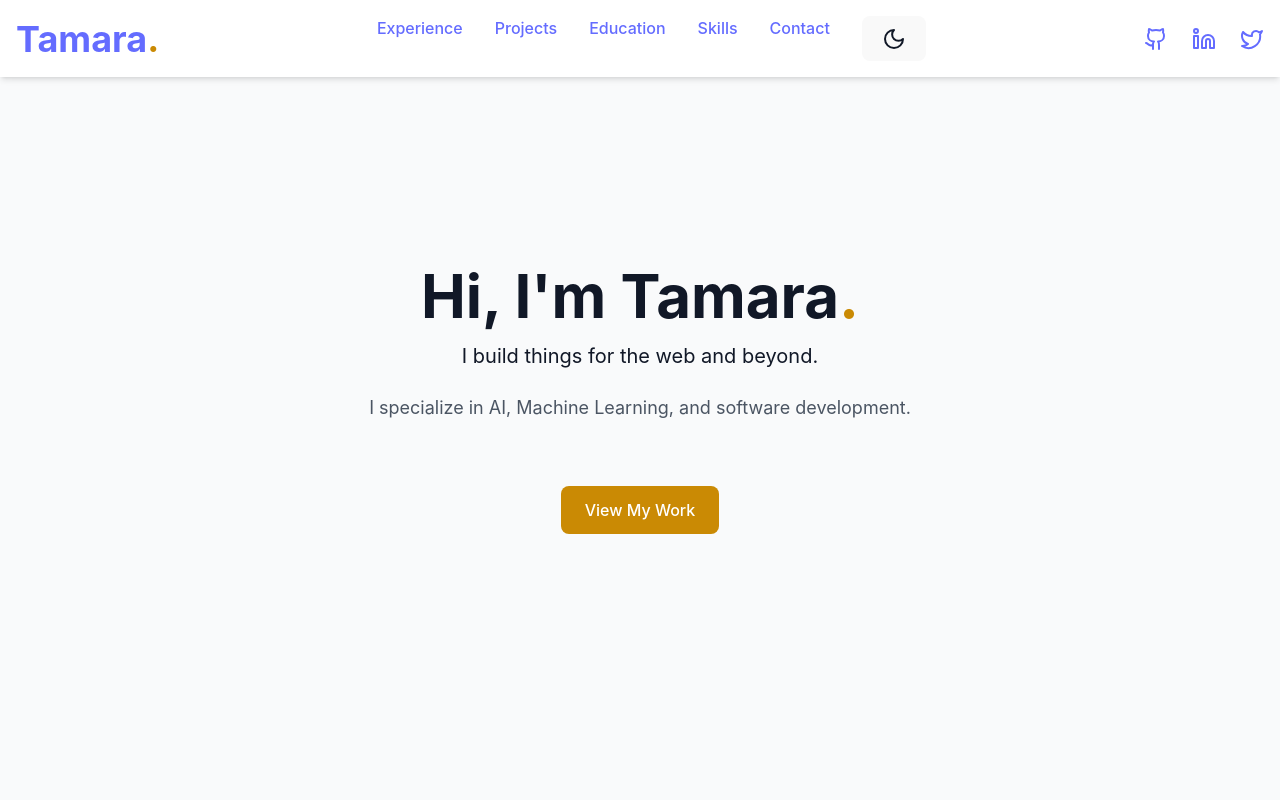
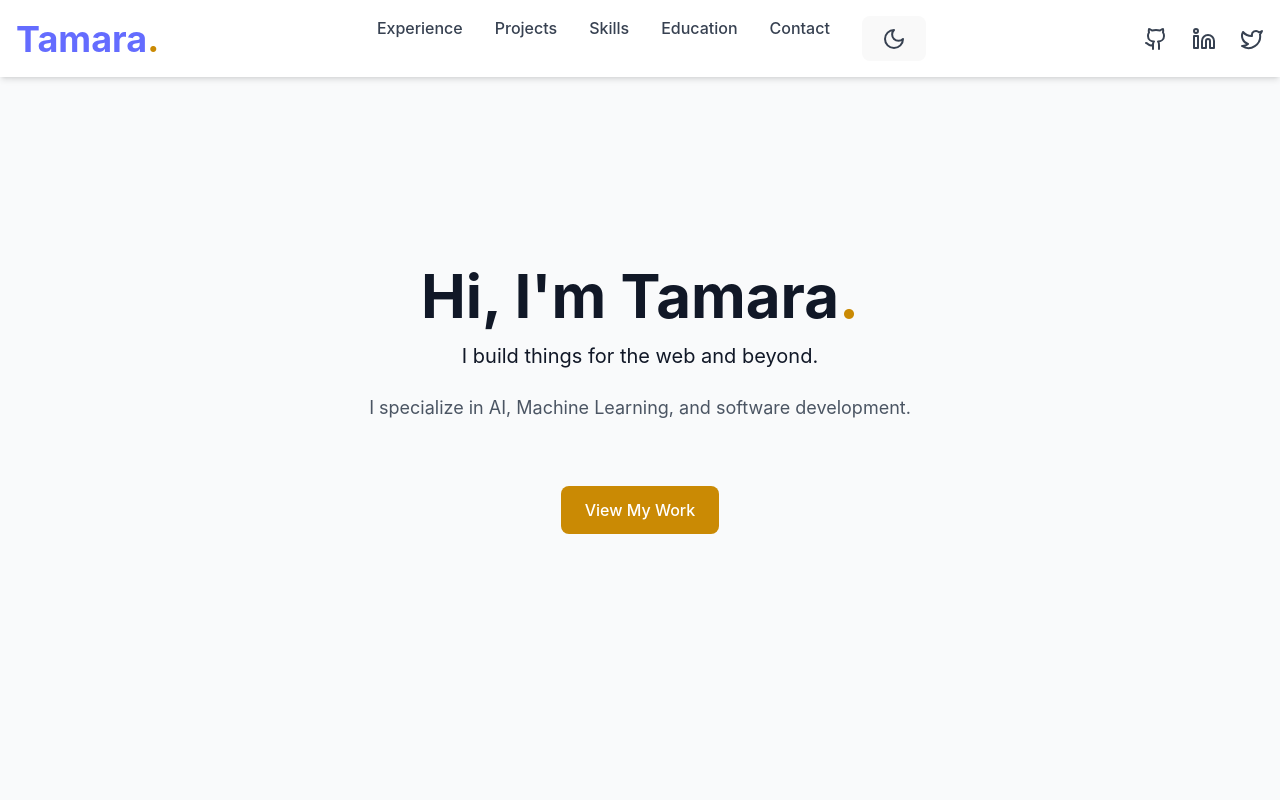
Before and after one commit to tamara-kostova/tamara-kostova.github.io, a React (Vite) app in the folder portfolio/: page / in a window 1280 px wide. Shown: the top 800 px of the page. Built offline with nearby package versions, Linux system fonts and the light colour scheme.

Commit message:
fix mobile menu toggle, dark theme colors and active section highlight

```diff
--- a/portfolio/src/Portfolio.jsx
+++ b/portfolio/src/Portfolio.jsx
@@ -1,5 +1,5 @@
 import React, { useState, useEffect } from 'react';
-import { Github, Linkedin, Twitter, ChevronUp, ExternalLink, Moon, Sun } from 'lucide-react';
+import { Github, Linkedin, Twitter, ChevronUp, ExternalLink, Moon, Sun, Menu, X } from 'lucide-react';
 import { FaPython, FaJava, FaDocker, FaGit } from 'react-icons/fa';
 import { SiCplusplus, SiC, SiFastapi, SiSpring, SiLangchain } from 'react-icons/si';
 import { VscAzure } from "react-icons/vsc";
@@ -8,6 +8,8 @@ const Portfolio = () => {
   const [isDarkMode, setIsDarkMode] = useState(false);
   const [showScrollTop, setShowScrollTop] = useState(false);
   const [isVisible, setIsVisible] = useState({});
+  const [isMobileMenuOpen, setIsMobileMenuOpen] = useState(false);
+  const [activeSection, setActiveSection] = useState('');
 
   useEffect(() => {
     const handleScroll = () => {
@@ -21,7 +23,27 @@ const Portfolio = () => {
           [element.dataset.animate]: isElementVisible
         }));
       });
+
+      const sections = ['experience', 'projects', 'skills', 'education', 'contact'];
+      let currentSection = '';
+
+      sections.forEach(section => {
+        const element = document.getElementById(section);
+        if (element) {
+          const rect = element.getBoundingClientRect();
+          if (rect.top <= 150 && rect.bottom >= 150) {
+            currentSection = section;
+          }
+        }
+      });
+
+      if (window.scrollY < 100) {
+        currentSection = 'home';
+      }
+
+      setActiveSection(currentSection);
     };
+
 
     window.addEventListener('scroll', handleScroll);
     return () => window.removeEventListener('scroll', handleScroll);
@@ -29,6 +51,9 @@ const Portfolio = () => {
 
   const toggleTheme = () => {
     setIsDarkMode(!isDarkMode);
+  };
+  const toggleMobileMenu = () => {
+    setIsMobileMenuOpen(!isMobileMenuOpen);
   };
 
   const tagCloudStyles = `
@@ -216,33 +241,59 @@ const Portfolio = () => {
     }
   ];
 
+  const navLinks = [
+    { href: '#experience', text: 'Experience' },
+    { href: '#projects', text: 'Projects' },
+    { href: '#skills', text: 'Skills' },
+    { href: '#education', text: 'Education' },
+    { href: '#contact', text: 'Contact' },
+  ];
+
+
   return (
     <div className={isDarkMode ? 'dark' : ''}>
       <div className="min-h-screen bg-white dark:bg-[#094243] text-gray-900 dark:text-white transition-colors duration-200">
         {/* Navigation */}
         <nav className="fixed top-0 left-0 right-0 bg-white dark:bg-[#094243] shadow-md z-50 transition-colors duration-200">
           <div className="container mx-auto px-4 py-4 flex flex-col md:flex-row justify-between items-center">
-            <a href="#top" className="text-4xl font-bold hover:text-yellow-600 transition-colors mb-4 md:mb-0">
+            <a href="#top" className="text-4xl font-bold dark:text-gray-200 hover:text-yellow-600 transition-colors mb-4 md:mb-0">
               Tamara<span className="text-yellow-600">.</span>
             </a>
+            <button
+              onClick={toggleMobileMenu}
+              className="md:hidden p-2 text-gray-700 dark:text-gray-700 hover:text-yellow-600 dark:hover:text-yellow-600 transition-colors"
+            >
+              {isMobileMenuOpen ? <X size={24} /> : <Menu size={24} />}
+            </button>
 
-            <div className="flex flex-wrap justify-center gap-4 md:gap-8">
-              <a href="#experience" className="hover:text-yellow-600 transition-colors">Experience</a>
-              <a href="#projects" className="hover:text-yellow-600 transition-colors">Projects</a>
-              <a href="#education" className="hover:text-yellow-600 transition-colors">Education</a>
-              <a href="#skills" className="hover:text-yellow-600 transition-colors">Skills</a>
-              <a href="#contact" className="hover:text-yellow-600 transition-colors">Contact</a>
-              <button onClick={toggleTheme} className="hover:text-yellow-600 transition-colors">
+            <div className={`${isMobileMenuOpen ? 'block' : 'hidden'} md:flex flex-wrap justify-center gap-4 md:gap-8`}>
+              {navLinks.map(({ href, text }) => (
+                <a
+                  key={text}
+                  href={href}
+                  className={`transition-colors ${
+                    activeSection === href.slice(1)
+                      ? 'text-yellow-600 dark:text-yellow-600'
+                      : 'text-gray-700 dark:text-gray-200 hover:text-yellow-600 dark:hover:text-yellow-600'
+                  }`}
+                >
+                  {text}
+                </a>
+              ))}
+              <button
+                onClick={toggleTheme}
+                className="text-gray-700 dark:text-gray-200 hover:text-yellow-600 dark:hover:text-yellow-600 transition-colors"
+              >
                 {isDarkMode ? <Sun size={24} /> : <Moon size={24} />}
               </button>
             </div>
 
-            <div className="flex space-x-6 mt-4 md:mt-0">
+            <div className="hidden md:flex space-x-6 mt-4 md:mt-0">
               <a
                 href="https://github.com/tamara-kostova"
                 target="_blank"
                 rel="noopener noreferrer"
-                className="hover:text-yellow-600 transition-colors"
+                className="text-gray-700 dark:text-gray-200 hover:text-yellow-600 dark:hover:text-yellow-600 transition-colors"
               >
                 <Github size={24} />
               </a>
@@ -250,7 +301,7 @@ const Portfolio = () => {
                 href="https://www.linkedin.com/in/tamara-kostova/"
                 target="_blank"
                 rel="noopener noreferrer"
-                className="hover:text-yellow-600 transition-colors"
+                className="text-gray-700 dark:text-gray-200 hover:text-yellow-600 dark:hover:text-yellow-600 transition-colors"
               >
                 <Linkedin size={24} />
               </a>
@@ -258,7 +309,7 @@ const Portfolio = () => {
                 href="https://x.com/tamarakostova"
                 target="_blank"
                 rel="noopener noreferrer"
-                className="hover:text-yellow-600 transition-colors"
+                className="text-gray-700 dark:text-gray-200 hover:text-yellow-600 dark:hover:text-yellow-600 transition-colors"
               >
                 <Twitter size={24} />
               </a>
@@ -271,7 +322,7 @@ const Portfolio = () => {
           <div className="text-center">
             <h1 className="text-6xl font-bold mb-4">Hi, I'm Tamara<span className="text-yellow-600">.</span></h1>
             <p className="text-xl mb-6">I build things for the web and beyond.</p>
-            <p className="text-lg text-gray-600 mt-4 mb-16">I specialize in AI, Machine Learning, and software development.</p>
+            <p className="text-lg dark:text-gray-300 text-gray-600 mt-4 mb-16">I specialize in AI, Machine Learning, and software development.</p>
             <a
               href="#projects"
               className="inline-flex items-center px-6 py-3 bg-yellow-600 text-white rounded-lg hover:bg-yellow-700 transition-colors"
@@ -478,7 +529,7 @@ const Portfolio = () => {
                   href="https://github.com/tamara-kostova"
                   target="_blank"
                   rel="noopener noreferrer"
-                  className="hover:text-yellow-600 transition-colors"
+                  className="hover:text-yellow-600 dark:text-gray-200 transition-colors"
                 >
                   <Github size={24} />
                 </a>
@@ -486,7 +537,7 @@ const Portfolio = () => {
                   href="https://www.linkedin.com/in/tamara-kostova/"
                   target="_blank"
                   rel="noopener noreferrer"
-                  className="hover:text-yellow-600 transition-colors"
+                  className="hover:text-yellow-600 dark:text-gray-200 transition-colors"
                 >
                   <Linkedin size={24} />
                 </a>
@@ -494,7 +545,7 @@ const Portfolio = () => {
                   href="https://x.com/tamarakostova"
                   target="_blank"
                   rel="noopener noreferrer"
-                  className="hover:text-yellow-600 transition-colors"
+                  className="hover:text-yellow-600 dark:text-gray-200 transition-colors"
                 >
                   <Twitter size={24} />
                 </a>
```
